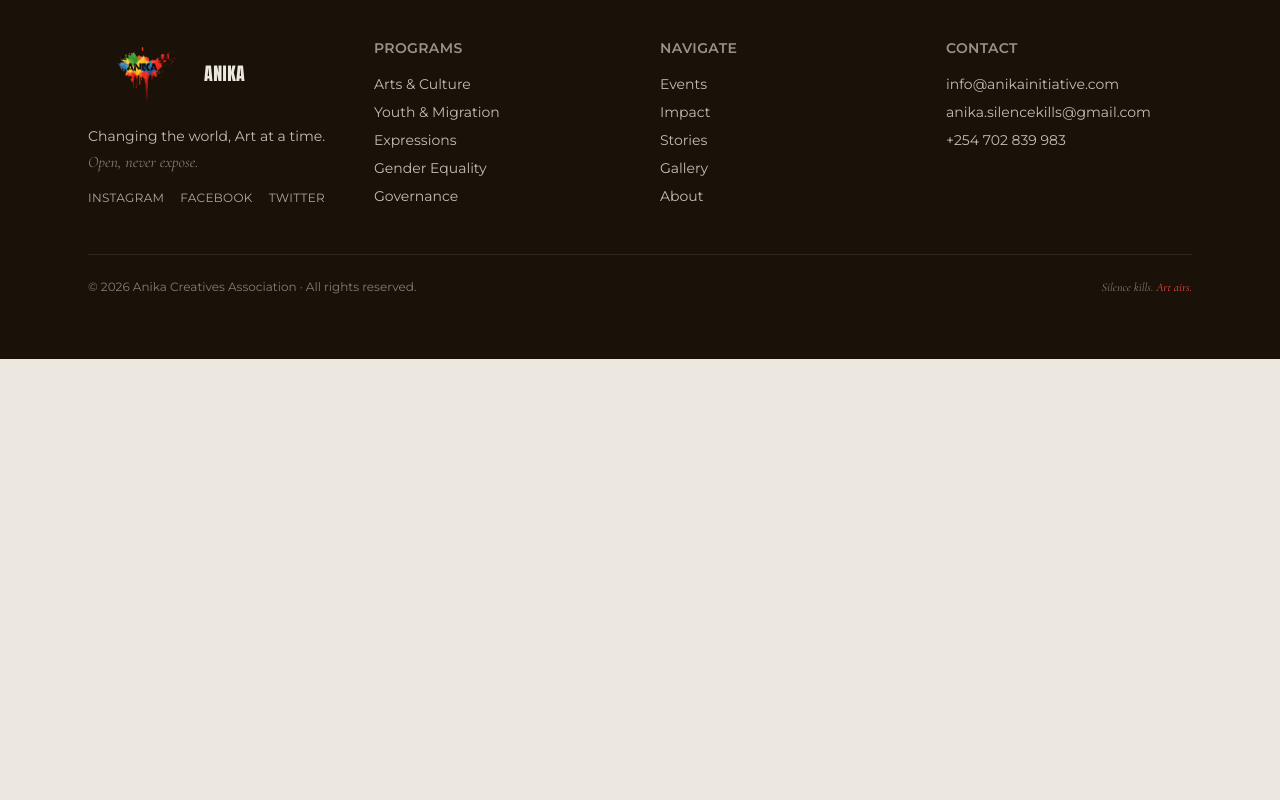
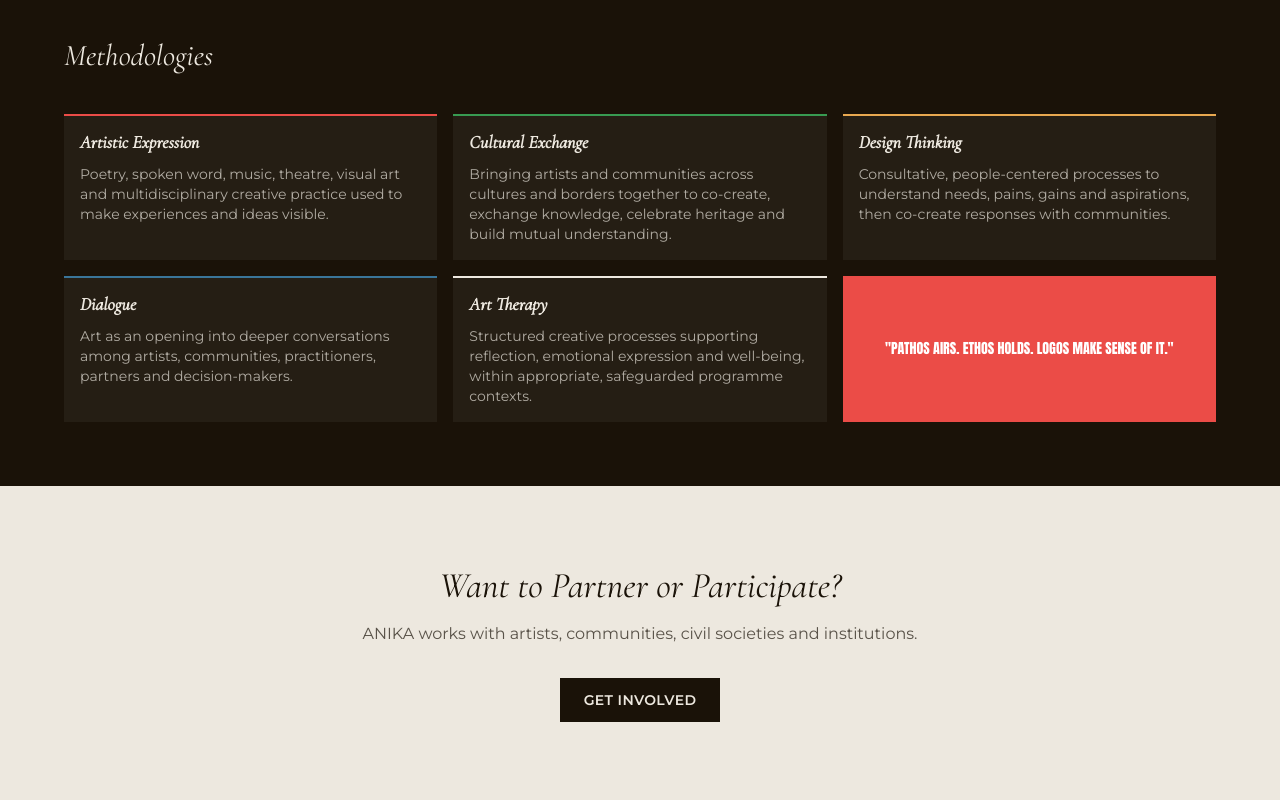
Before and after one commit to Jkosencha/Anika-Initiative, a React (Vite) app: page /programs in a window 1280 px wide. Shown: the part 900-1700 px from the top of the page. Before the commit the page ends 1259 px from the top, so only its background shows below. Built offline with nearby package versions, Linux system fonts and the light colour scheme.

Commit message:
feat: Added methodologies and Partner CTA components

```diff
--- /dev/null
+++ b/src/components/programs/Methodologies.jsx
@@ -0,0 +1,34 @@
+import React from 'react'
+import { accentBorder } from '../../utils/accentClasses';
+
+export default function Methodologies({ methodologies, quote}) {
+  return (
+    <section className='bg-ink text-cream px-6 md:px-16 py-16'>
+        <h2 className='font-editorial italic text-3xl mb-10'>
+            Methodologies
+        </h2>
+
+        <div className='grid md:grid-cols-3 gap-4'>
+            {methodologies.map((m) => (
+                <div
+                    key={m.id}
+                    className={`border-t-2 pt-3 pb-4 px-4 bg-white/5 ${accentBorder[m.accentClass]}`}
+                    >
+                        <h3 className='font-editorial italic font-semibold mb-2 text-lg'>
+                            {m.title}
+                        </h3>
+                        <p className='text-sm text-cream/70'>
+                            {m.description}
+                        </p>
+                </div>
+            ))}
+
+            <div className='bg-coral flex items-center justify-center p-4'>
+                <p className='font-display uppercase text-sm text-center text-white leading-snug'>
+                    {quote}
+                </p>
+            </div>
+        </div>
+    </section>
+  );
+}
--- /dev/null
+++ b/src/components/programs/PartnerCTA.jsx
@@ -0,0 +1,21 @@
+import React from 'react'
+import { Link } from 'react-router-dom'
+
+export default function PartnerCTA() {
+  return (
+    <section className='bg-cream text-center px-6 py-20'>
+        <h2 className='font-editorial italic text-3xl md:text-4xl mb-4 text-ink'>
+            Want to Partner or Participate?
+        </h2>
+        <p className='text-ink/70 mb-8'>
+            ANIKA works with artists, communities, civil societies and institutions.
+        </p>
+        <Link
+            to='/get-involved'
+            className='inline-block bg-ink text-cream px-6 py-3 uppercase text-sm font-semibold tracking-wide transition-colors duration-200 hover:bg-coral cursor-pointer'
+        >
+            Get Involved
+        </Link>
+    </section>
+  )
+}
--- a/src/pages/Programs.jsx
+++ b/src/pages/Programs.jsx
@@ -4,6 +4,8 @@ import { methodologies, methodologyQuote } from '../data/methodologies'
 import ProgramsHeader from '../components/programs/ProgramsHeader'
 import ProgramTabs from '../components/programs/ProgramTabs'
 import ProgramCard from '../components/programs/ProgramCard'
+import Methodologies from '../components/programs/Methodologies'
+import PartnerCTA from '../components/programs/PartnerCTA'
 
 export default function Programs() {
   const [activeId, setActiveId] = useState(programs[0].id);
@@ -14,6 +16,8 @@ export default function Programs() {
       <ProgramsHeader />
       <ProgramTabs programs={programs} activeId={activeId} onSelect={setActiveId} />
       <ProgramCard program={activeProgram} />
+      <Methodologies methodologies={methodologies} quote={methodologyQuote} />
+      <PartnerCTA />
     </>
   )
 }
```
